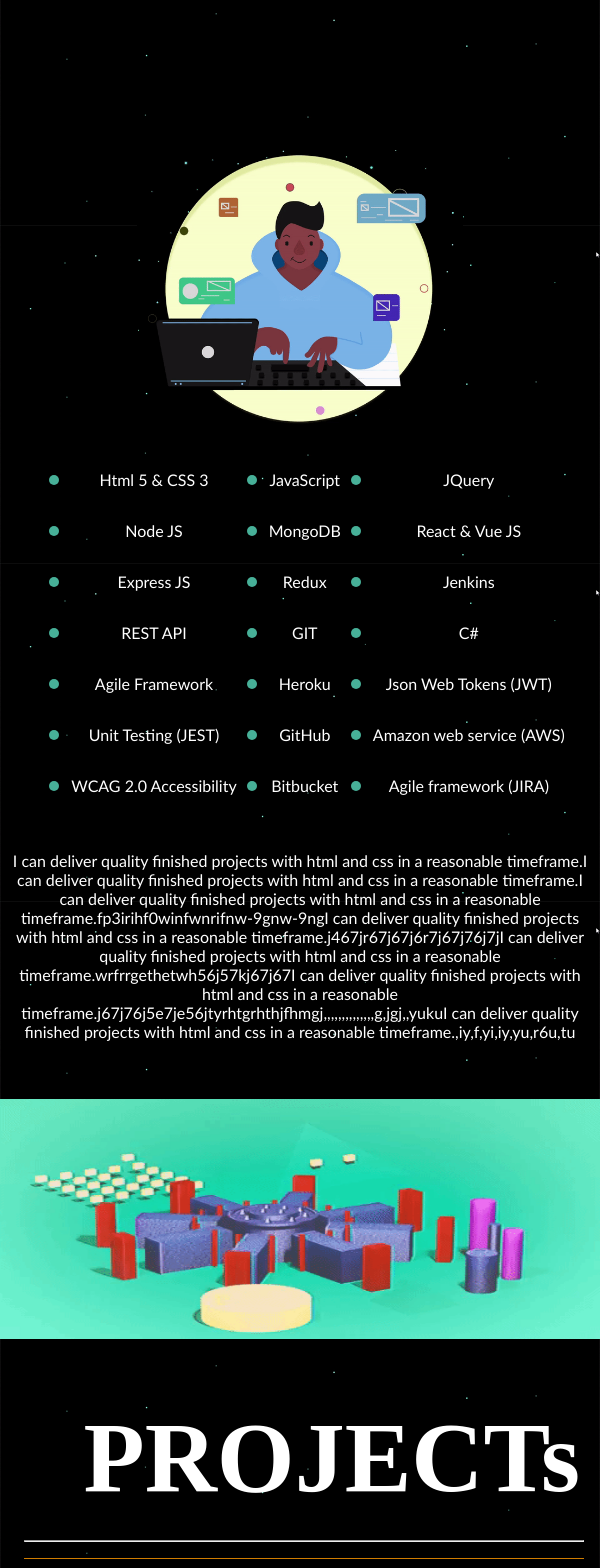
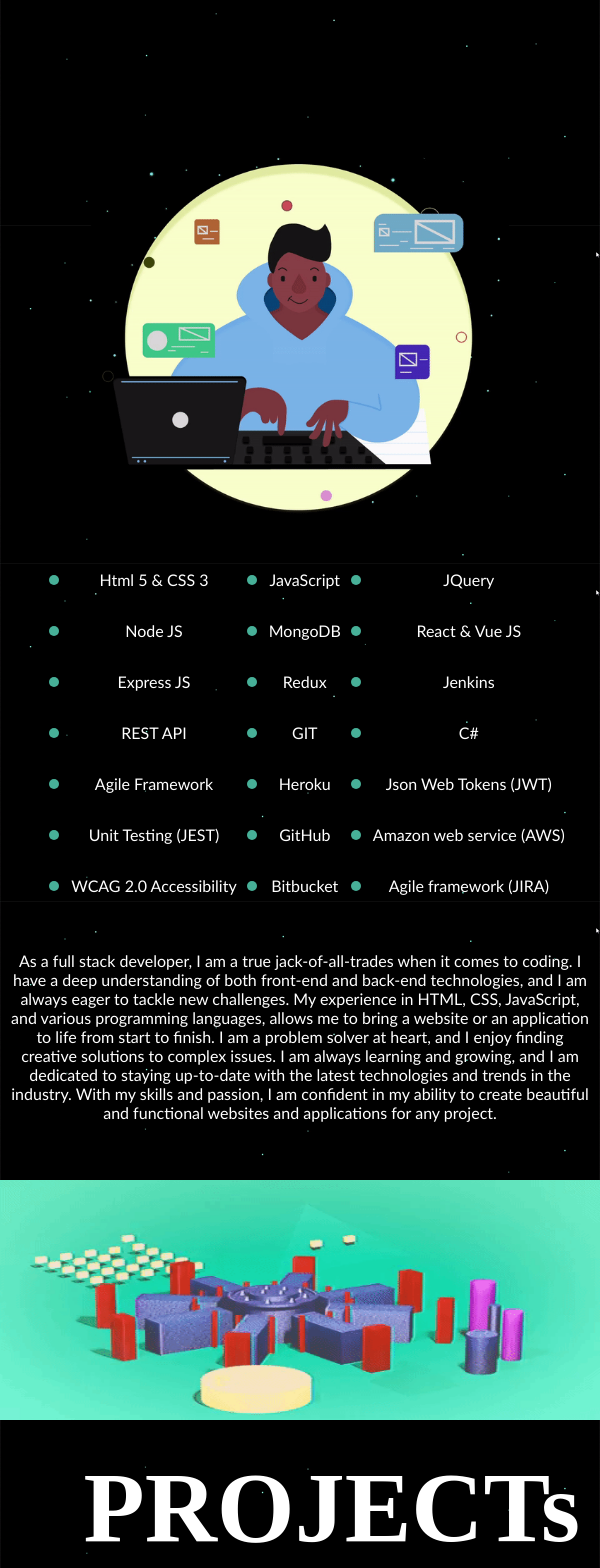
Before and after one commit to paulthechampion/champs-portfolio, a React (Create React App) app: page / in a window 600 px wide. Shown: the part 1780-3348 px from the top of the page. Built offline with nearby package versions, Linux system fonts and the light colour scheme; some icons are missing; a web font is replaced by a local one.

Commit message:
Skills section done

```diff
--- a/public/style.css
+++ b/public/style.css
@@ -1248,18 +1248,25 @@ footer{height:10em; position: relative;bottom: 0%;left:0%;z-index: -1;
 
     .using-laptop {
         margin: auto;
-        left: 0;
         margin-top: 5em;
-        height: 300px;
+        height: 390px;
+    max-width: 100%;
+  object-fit: contain;
+  object-position: center;
+  text-align: center;
     }
 
     .gif-test {
         margin: auto;
-        height: 190px;
-        width: 390px;
+        height: 290px;
+        width: 490px;
         padding-top: 70px;
         border-radius: 80%;
         margin-bottom: 250px;
+    max-width: 100%;
+  object-fit: contain;
+  object-position: center;
+  text-align: center;
     }
 
     .sun-moon {
@@ -1297,7 +1304,7 @@ footer{height:10em; position: relative;bottom: 0%;left:0%;z-index: -1;
 
 
     .projectsH3 {
-        margin-top: 11.5em;
+        margin-top: 13.3em;
     }
     .relax-fish {
         width: 100%;
@@ -1389,7 +1396,7 @@ footer{height:10em; position: relative;bottom: 0%;left:0%;z-index: -1;
         margin-top: 12em;
     }
     .using-laptop {
-        width: 340px;
+        width: 390px;
     }
     .project-list-div > ul > li {
         font-size: 10px;
@@ -1430,3 +1437,17 @@ footer{height:10em; position: relative;bottom: 0%;left:0%;z-index: -1;
         width:85%;
     }
  }
+
+
+
+ @media(max-width: 368px) {
+    .projectsH3 {
+        margin-top: 14em;
+    }
+ }
+
+ @media only screen and (max-width: 699px) and (min-width: 490px) {
+    .projectsH3 {
+        margin-top: 12em;
+    }
+}
--- a/src/component/Main.js
+++ b/src/component/Main.js
@@ -421,7 +421,7 @@ export default function Main() {
 
                         </div>
                         <p className='lightWhite fade-in projectP'>
-                            I can deliver quality finished projects with html and css in a reasonable timeframe.I can deliver quality finished projects with html and css in a reasonable timeframe.I can deliver quality finished projects with html and css in a reasonable timeframe.fp3irihf0winfwnrifnw-9gnw-9ngI can deliver quality finished projects with html and css in a reasonable timeframe.j467jr67j67j6r7j67j76j7jI can deliver quality finished projects with html and css in a reasonable timeframe.wrfrrgethetwh56j57kj67j67I can deliver quality finished projects with html and css in a reasonable timeframe.j67j76j5e7je56jtyrhtgrhthjfhmgj,,,,,,,,,,,,,,g,jgj,,yukuI can deliver quality finished projects with html and css in a reasonable timeframe.,iy,f,yi,iy,yu,r6u,tu
+                            As a full stack developer, I am a true jack-of-all-trades when it comes to coding. I have a deep understanding of both front-end and back-end technologies, and I am always eager to tackle new challenges. My experience in HTML, CSS, JavaScript, and various programming languages, allows me to bring a website or an application to life from start to finish. I am a problem solver at heart, and I enjoy finding creative solutions to complex issues. I am always learning and growing, and I am dedicated to staying up-to-date with the latest technologies and trends in the industry. With my skills and passion, I am confident in my ability to create beautiful and functional websites and applications for any project.
                         </p>
 
                         <img src={earth} alt="Earth Spin" className='relax-fish fade-in'/>
```
